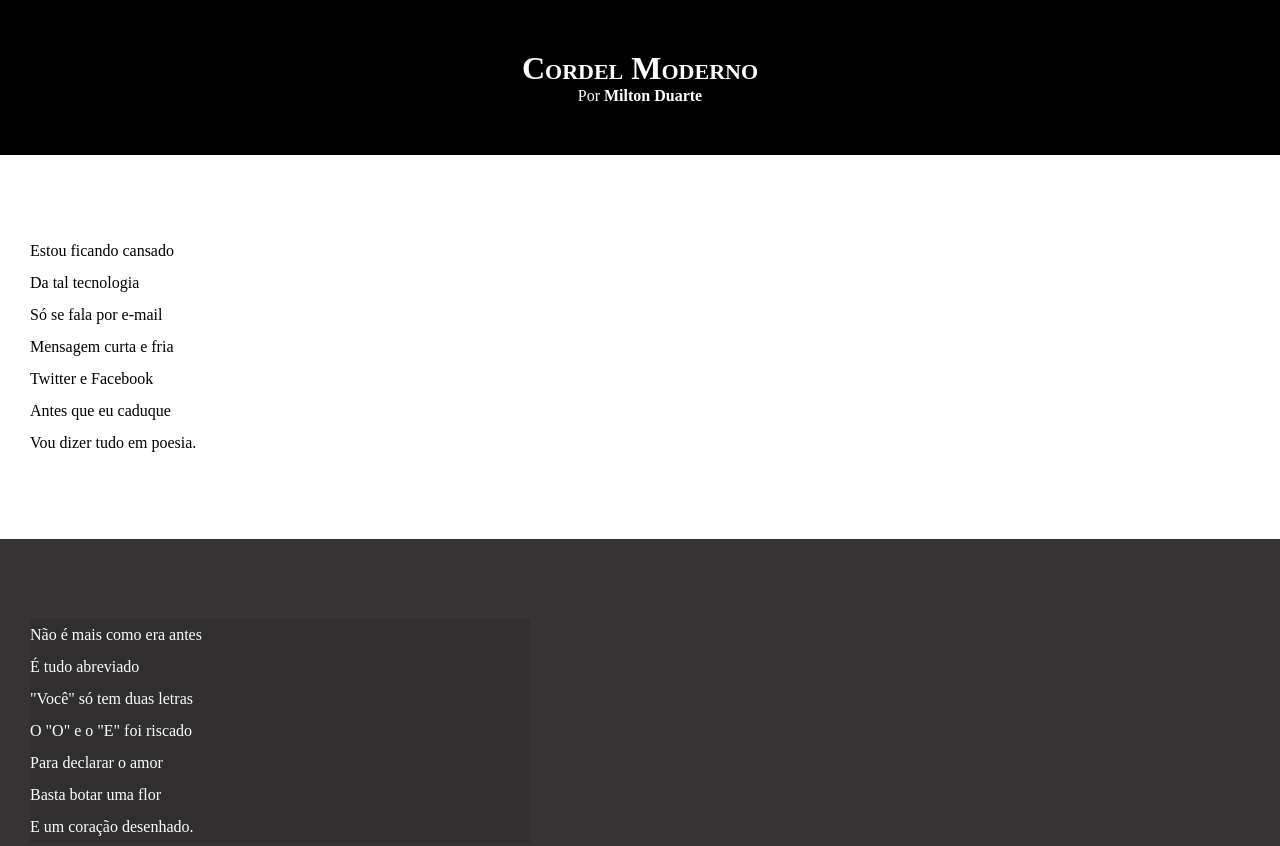
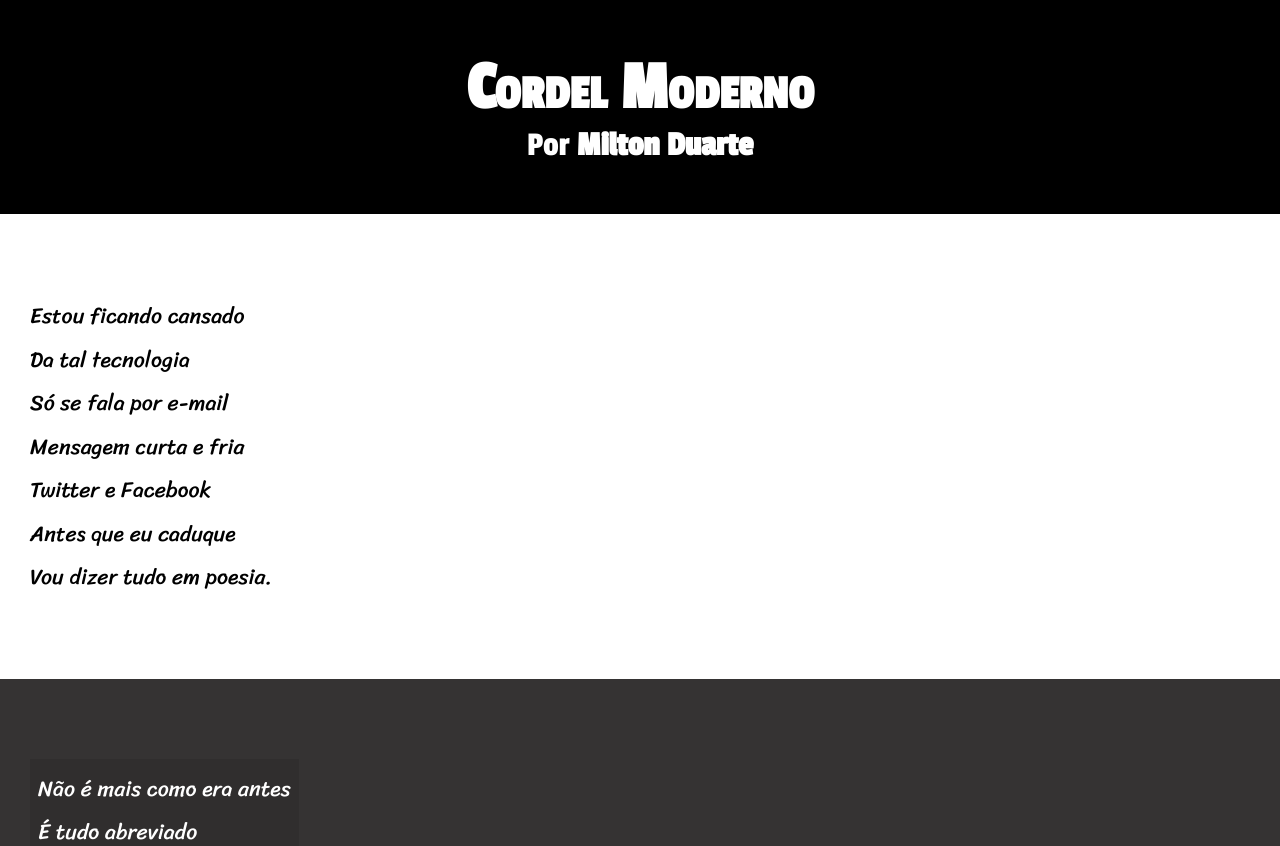
Before and after one commit to cailan04/html5--CSS3, a plain HTML site: page desafios/d001/index.html in a window 1280 px wide. Shown: the top 846 px of the page. Drawn offline with Linux system fonts and the light colour scheme.

Commit message:
atualizaçao de fontes

```diff
--- a/desafios/d001/style.css
+++ b/desafios/d001/style.css
@@ -1,4 +1,15 @@
 @charset "UTF-8";
+
+@import url('https://fonts.googleapis.com/css2?family=Passion+One&display=swap');
+
+@import url('https://fonts.googleapis.com/css2?family=Sriracha&display=swap');
+
+
+:root{
+    --fonte1:Verdana, Geneva , Tahoma, sans-serif;
+    --fonte2:'Passion One', sans-serif;
+    --fonte3:'Sriracha', cursive;
+}
  *{
     margin: 0px;
     padding: 0px;
@@ -6,11 +17,14 @@
  html , body{
     min-height: 100%;
     background-color: darkgray;
+    font-family: var(--fonte1);
  }
  header{
     background-color: black;
     color: white;
     text-align: center;
+    font-family: var(--fonte2);
+    font-size: 2.7vw;
  }
  header h1{
     padding-top: 50px;
@@ -22,7 +36,7 @@
  a{
     color: white;
     text-decoration: none;
-    font-weight: bolder;
+    font-weight: bold;
  }
  a:hover{
     text-decoration: underline;
@@ -32,6 +46,8 @@
     padding-bottom: 10vh;
     line-height: 2em;
     padding-left: 30px;
+    font-family: var(--fonte3);
+    font-size: 1.7vw;
  }
  section.normal{
     background-color: white;
@@ -43,11 +59,13 @@
  }
  section.imagem > p{
     background-color: rgba(0, 0, 0, 0.089);
-    width: 500px;
+    display: inline-block;
+    padding: 8px;
  }
  footer{
     background-color: black;
     text-align: center;
     color: white;
     padding: 20px;
+    font-size: 1.4vw;
  }
```
